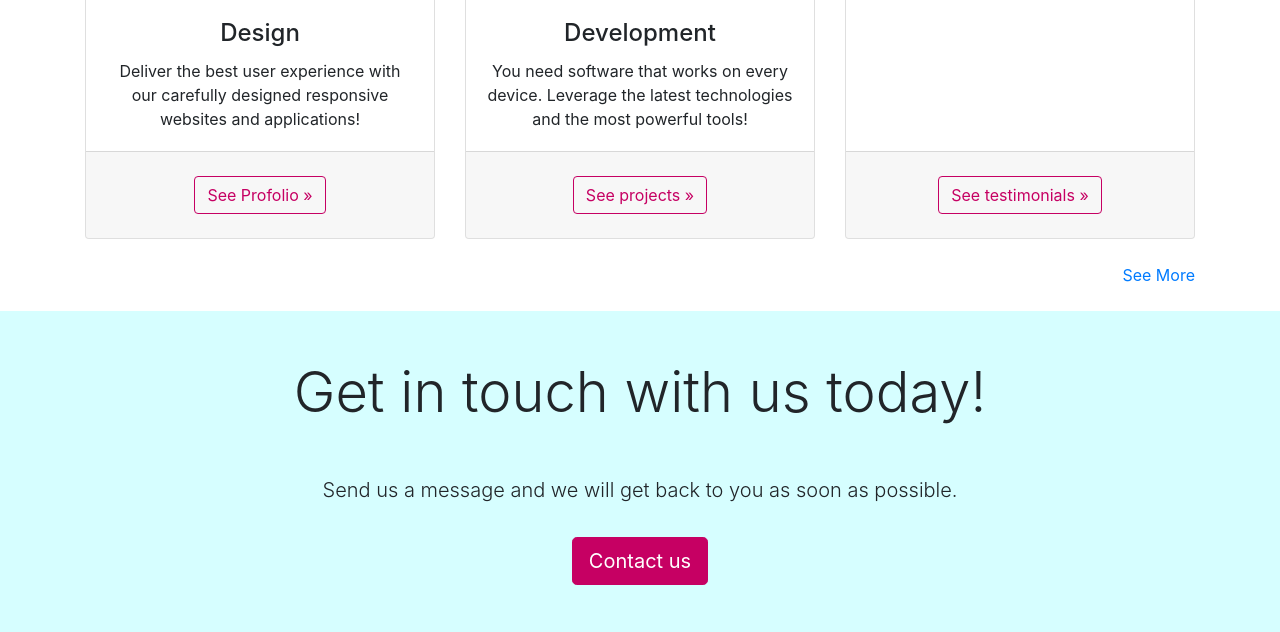
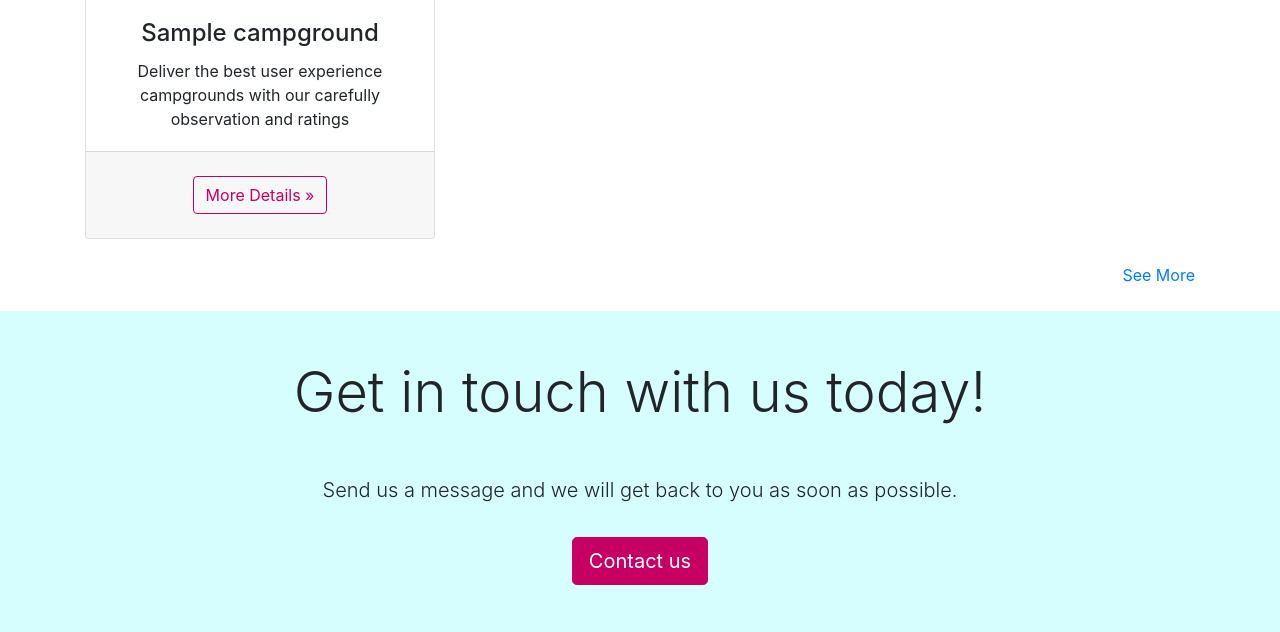
Before and after one commit to Hoang-Minh/YelpCamp, a Node server app: page / in a window 1280 px wide. Shown: the part 807-1439 px from the top of the page. Run offline with Node 20, Linux system fonts and the light colour scheme; tables that the repository leaves empty hold one stand-in row (values such as "Sample post"); grey boxes marked "Sample" are stand-in pictures; some libraries are stand-ins or nearby versions.

Commit message:
display campgrounds on landing page

```diff
--- a/views/landing.ejs
+++ b/views/landing.ejs
@@ -66,60 +66,28 @@
       <%if(randomCampgrounds.length > 0) {%>
         <h2 class="display-4 text-center mt-5 mb-3">Our Campgrounds</h2>
         <div class="row text-center">
-
+          <%randomCampgrounds.forEach(randomCampground => {%>
             <div class="col-md-4 mb-4">
             <div class="card h-100">
-            <img class="card-img-top" src="design.jpg" alt="Design">
+              <img class="card-img-top" src="<%= randomCampground.image.url%>" alt="Design">
               <div class="card-body">
-              <h4 class="card-title">Design</h4>
-              <p class="card-text">Deliver the best user experience
-                with our carefully designed responsive websites and applications!</p>
+                <h4 class="card-title"><%= randomCampground.name %></h4>
+                <p class="card-text">Deliver the best user experience campgrounds
+                  with our carefully observation and ratings</p>
               </div>
               <div class="card-footer py-4">
-              <a href="#" class="btn btn-secondary">See Profolio &raquo;</a>
+                <a href="#" class="btn btn-secondary">More Details &raquo;</a>
               </div>
             </div>
         </div>
-
-        <div class="col-md-4 mb-4">
-          <div class="card h-100">
-            <img class="card-img-top" src="development.jpg" alt="Development">
-            <div class="card-body">
-              <h4 class="card-title">Development</h4>
-              <p class="card-text">You need software that works on every device.
-                Leverage the latest technologies and the most powerful tools!</p>
-            </div>
-            <div class="card-footer py-4">
-              <a href="#" class="btn btn-secondary">See projects &raquo;</a>
-            </div>
-          </div>
-        </div>
-
-        <div class="col-md-4 mb-4">
-          <div class="card h-100">
-            <img class="card-img-top" src="analytics.jpg" alt="Analytics">
-            <div class="card-body">
-              <h4 class="card-title">Analytics</h4>
-              <p class="card-text">Consult our experts to set up proper goals and
-                find the best stack for your next application!</p>
-            </div>
-            <div class="card-footer py-4">
-              <a href="#" class="btn btn-secondary">See testimonials &raquo;</a>
-            </div>
-          </div>
-        </div>
+          <%})%>
     </div>
     <div class="d-flex flex-row-reverse">
       <a href="/campgrounds">See More</a>
     </div>
-
-
-
       <%} else {%>
         <h2>Please add you favorite campgrounds</h2>
       <%}%>
-
-
   </section>
 
   <section class="container-fluid text-center py-4 mt-4" id="contact">
```
Lines whose indentation alone changed are shown as unchanged.
